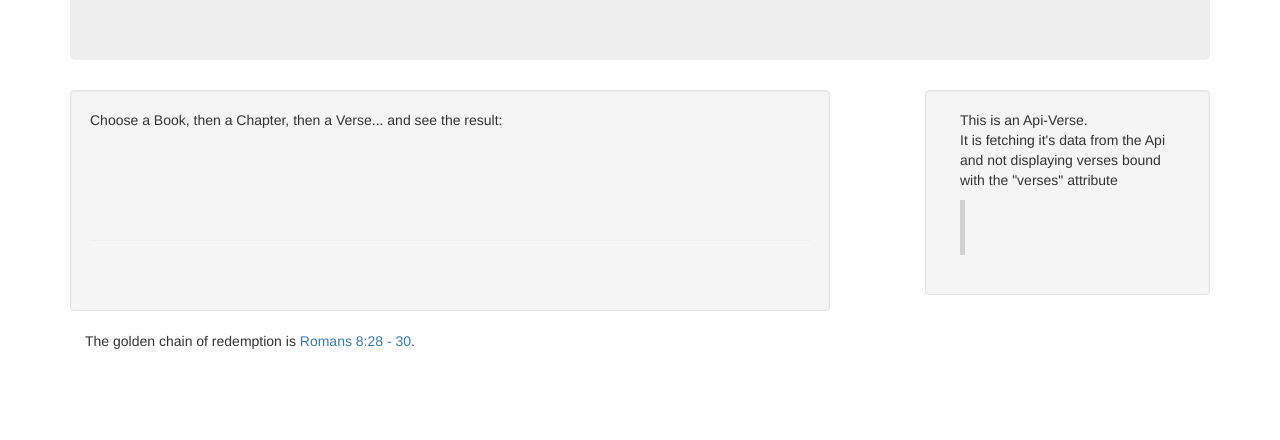
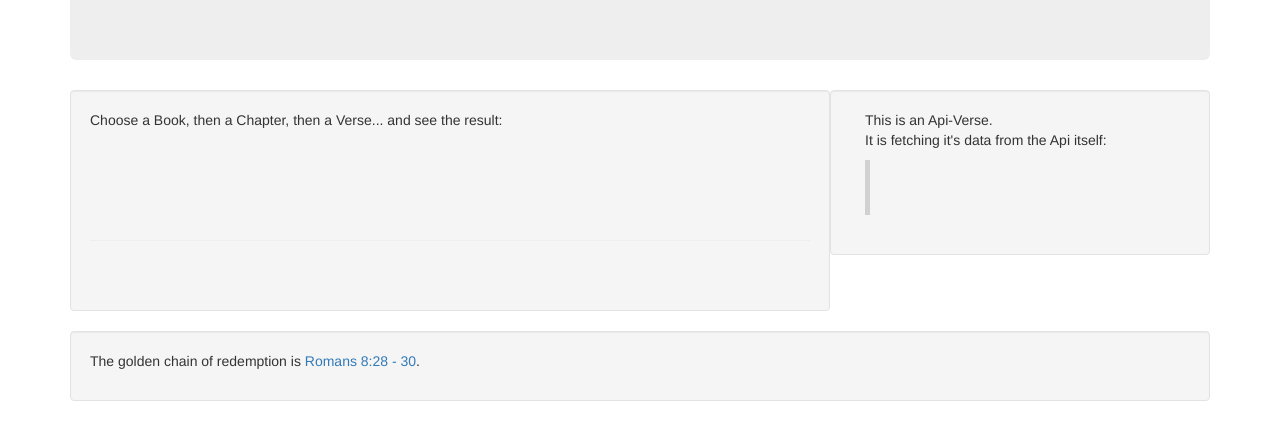
Before and after one commit to SergejKasper/AngularGetBible, a plain HTML site: page index.html in a window 1280 px wide. Shown: the part 180-620 px from the top of the page. Drawn offline with nearby package versions, Linux system fonts and the light colour scheme.

Commit message:
Update 2015-06-30T00:02:06.818Z

```diff
--- a/angular-get-bible.templates.js
+++ b/angular-get-bible.templates.js
@@ -4,7 +4,7 @@ angular.module('angularGetBible.templates').run(['$templateCache', function($tem
 }]);
 angular.module('angularGetBible.templates').run(['$templateCache', function($templateCache) {
     $templateCache.put('angular-get-bible/templates/VerseLinkView.template.html',
-        "<div ng-transclude></div>\n<div class='get-bible-verse-link-view' ng-show='showing' style='position: absolute; width: 100%; display: flex; padding: 10px 30px;'>\n\t<button ng-click='showing = false'>Hide</button> \n\t\t<div style=\"background-color: rgba(225, 225, 225, .7);\" use-api get-bible-view-verses verse_nr='{{verse_nr}}' chapter_nr='{{chapter}}' book_name='{{book}}'></div>\n</div>");
+        "<div ng-transclude></div>\n<div class='get-bible-verse-link-view' ng-show='showing'>\n\t<button ng-click='showing = false'>Hide</button> \n\t\t<div class=\"get-bible-verse-link-overlay\" use-api get-bible-view-verses verse_nr='{{verse_nr}}' chapter_nr='{{chapter}}' book_name='{{book}}'></div>\n</div>");
 }]);
 angular.module('angularGetBible.templates').run(['$templateCache', function($templateCache) {
     $templateCache.put('angular-get-bible/templates/ViewVerses.template.html',
--- a/index.html
+++ b/index.html
@@ -22,18 +22,19 @@
                 <p>Choose a Book, then a Chapter, then a Verse... and see the result:</p>
                 <div get-bible-navigation selection="scripture"></div>
                 <hr>
+                <div ng-show="scripture.verses">This is displaying "scripture.verses" as fetched by get-bible-navigation: </div>
                 <div get-bible-view-verses verses="scripture.verses" chapter_nr="scripture.chapter_nr" book_name="scripture.book_name"></div>
             </div>
-            <div class="pull-right col-sm-3 well">
+            <div class="pull-right col-sm-4 well">
                 <div class="col-xs-12">
-                    <p>This is an Api-Verse. <br/> It is fetching it's data from the Api and not displaying verses bound with the "verses" attribute</p>
+                    <p>This is an Api-Verse. <br/> It is fetching it's data from the Api itself:</p>
                     <blockquote>
                         <div get-bible-view-verses use-api verse_nr='[16]' chapter_nr='3' book_name='"John"'></div>
                     </blockquote>
                 </div>
             </div>
-            <div class="col-xs-12">
-                <get-bible-verse-link-view style="position: absolute; width: 100%; height: 300px; ">
+            <div class="col-xs-12 well">
+                <get-bible-verse-link-view style="display: flex;">
                 <p>The golden chain of redemption is <a class="get-bible-verse-link" href="?vNrs=[28,29,30]&chNr=8&b=Romans">Romans 8:28 - 30</a>.</p>
                 </get-bible-verse-link-view>
             </div>
```
Also changed, not shown: angular-get-bible.templates.min.js.
